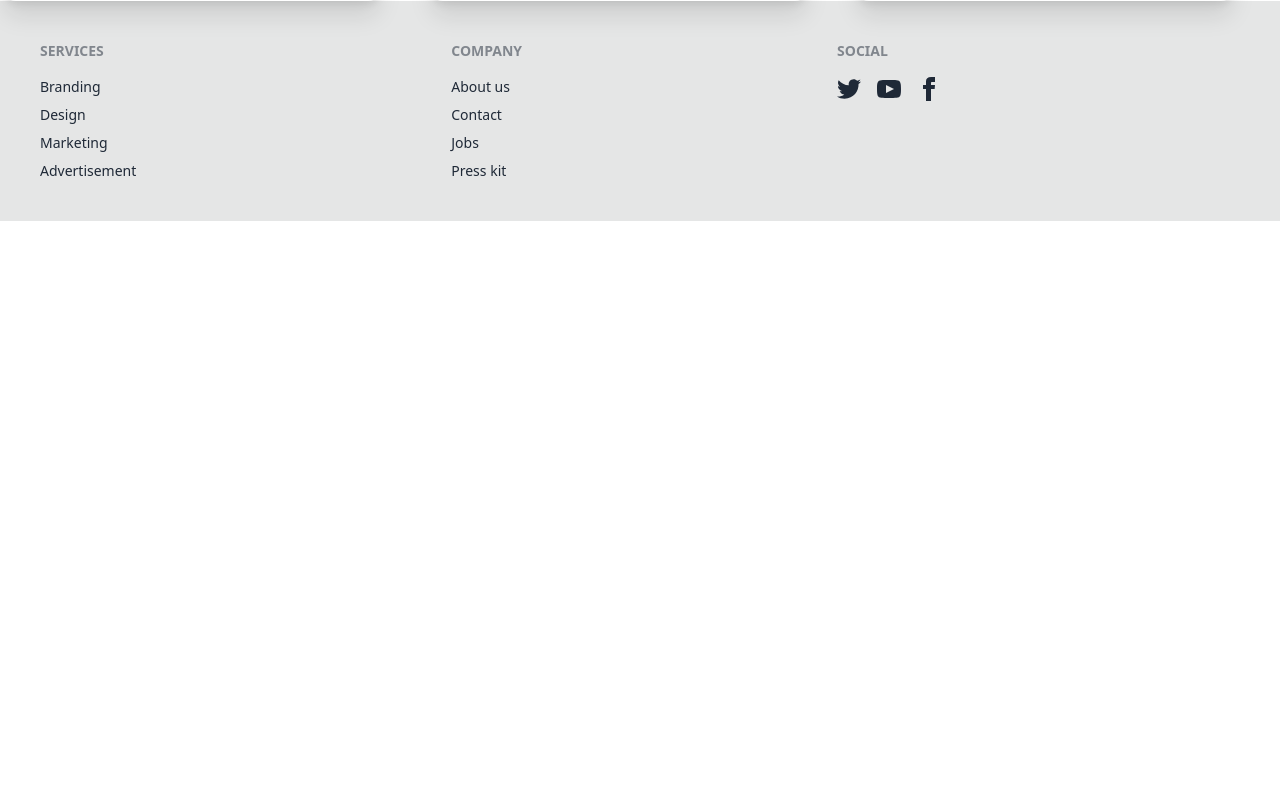
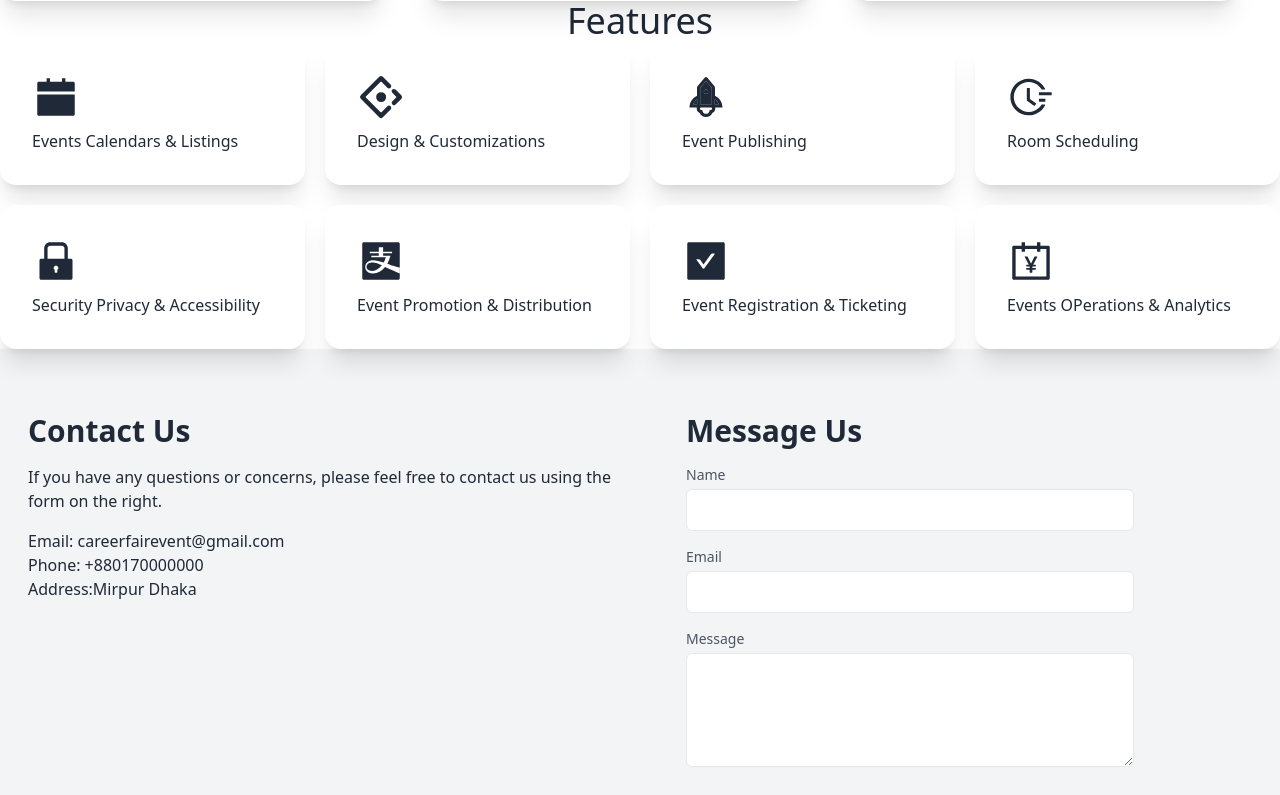
Before and after one commit to MahmudulMahi/event-management-react, a React (Vite) app: page / in a window 1280 px wide. Shown: the part 1821-2616 px from the top of the page. Before the commit the page ends 2042 px from the top, so only its background shows below. Built offline with nearby package versions, Linux system fonts and the light colour scheme; no server answers.

Commit message:
add Features and contact section

```diff
--- a/package.json
+++ b/package.json
@@ -15,6 +15,7 @@
     "match-sorter": "^6.3.1",
     "react": "^18.2.0",
     "react-dom": "^18.2.0",
+    "react-icons": "^4.11.0",
     "react-router-dom": "^6.16.0",
     "sort-by": "^1.2.0"
   },
--- /dev/null
+++ b/src/pages/contact/Contact.jsx
@@ -0,0 +1,91 @@
+import React, { useState } from 'react';
+
+const Contact = () => {
+  const [formData, setFormData] = useState({
+    name: '',
+    email: '',
+    message: '',
+  });
+
+  const handleChange = (e) => {
+    setFormData({ ...formData, [e.target.name]: e.target.value });
+  };
+
+  const handleSubmit = (e) => {
+    e.preventDefault();
+    console.log(formData);
+  };
+
+  return (
+    <section className="bg-gray-100 py-16">
+      <div className="container mx-auto flex">
+        <div className="w-1/2 pr-8 mx-auto ml-7">
+          <h2 className="text-3xl font-semibold mb-4">Contact Us</h2>
+          <p className="mb-4">
+            If you have any questions or concerns, please feel free to contact us using the form on the right.
+          </p>
+          <p>Email: careerfairevent@gmail.com</p>
+          <p>Phone: +880170000000</p>
+          <p>Address:Mirpur Dhaka</p>
+        </div>
+        <div className="w-1/2 pl-8">
+        <h2 className="text-3xl font-semibold mb-4">Message Us</h2>
+          <form onSubmit={handleSubmit} className="max-w-md">
+            <div className="mb-4">
+              <label htmlFor="name" className="block text-sm font-medium text-gray-600">
+                Name
+              </label>
+              <input
+                type="text"
+                id="name"
+                name="name"
+                value={formData.name}
+                onChange={handleChange}
+                className="mt-1 p-2 w-full border rounded-md"
+                required
+              />
+            </div>
+            <div className="mb-4">
+              <label htmlFor="email" className="block text-sm font-medium text-gray-600">
+                Email
+              </label>
+              <input
+                type="email"
+                id="email"
+                name="email"
+                value={formData.email}
+                onChange={handleChange}
+                className="mt-1 p-2 w-full border rounded-md"
+                required
+              />
+            </div>
+            <div className="mb-6">
+              <label htmlFor="message" className="block text-sm font-medium text-gray-600">
+                Message
+              </label>
+              <textarea
+                id="message"
+                name="message"
+                value={formData.message}
+                onChange={handleChange}
+                rows="4"
+                className="mt-1 p-2 w-full border rounded-md"
+                required
+              ></textarea>
+            </div>
+            <div className="text-center">
+              <button
+                type="submit"
+                className="bg-blue-500 hover:bg-blue-600 text-white font-semibold py-2 px-4 rounded-md"
+              >
+                Submit
+              </button>
+            </div>
+          </form>
+        </div>
+      </div>
+    </section>
+  );
+};
+
+export default Contact;
--- /dev/null
+++ b/src/pages/feature/Feature.jsx
@@ -0,0 +1,72 @@
+
+import { AiFillCalendar,AiOutlineAntDesign,AiTwotoneRocket,AiOutlineFieldTime,AiFillLock,AiFillAlipaySquare,AiFillCheckSquare, AiOutlineAccountBook} from "react-icons/ai";
+const Feature = () => {
+  return (
+    <div>
+      <h2 className="text-center text-4xl">Features</h2>
+
+      <div className="grid grid-cols-4 gap-5">
+      <div className="card bg-base-100 shadow-xl ">
+        <div className="card-body ">
+          <h2 className="card-title "><AiFillCalendar className="text-5xl"></AiFillCalendar></h2>
+          <p>Events Calendars & Listings</p>
+
+        </div>
+      </div>
+      <div className="card bg-base-100 shadow-xl ">
+        <div className="card-body ">
+          <h2 className="card-title "><AiOutlineAntDesign className="text-5xl"></AiOutlineAntDesign></h2>
+          <p>Design & Customizations</p>
+
+        </div>
+      </div>
+      <div className="card bg-base-100 shadow-xl ">
+        <div className="card-body ">
+          <h2 className="card-title "><AiTwotoneRocket className="text-5xl"></AiTwotoneRocket></h2>
+          <p>Event Publishing</p>
+
+        </div>
+      </div>
+      <div className="card bg-base-100 shadow-xl ">
+        <div className="card-body ">
+          <h2 className="card-title "><AiOutlineFieldTime className="text-5xl"></AiOutlineFieldTime></h2>
+          <p>Room Scheduling</p>
+
+        </div>
+      </div>
+      <div className="card bg-base-100 shadow-xl ">
+        <div className="card-body ">
+          <h2 className="card-title "><AiFillLock className="text-5xl"></AiFillLock></h2>
+          <p>Security Privacy & Accessibility</p>
+
+        </div>
+      </div>
+      <div className="card bg-base-100 shadow-xl ">
+        <div className="card-body ">
+          <h2 className="card-title "><AiFillAlipaySquare className="text-5xl"></AiFillAlipaySquare></h2>
+          <p>Event Promotion & Distribution</p>
+
+        </div>
+      </div>
+      <div className="card bg-base-100 shadow-xl ">
+        <div className="card-body ">
+          <h2 className="card-title "><AiFillCheckSquare className="text-5xl"></AiFillCheckSquare></h2>
+          <p>Event Registration & Ticketing</p>
+
+        </div>
+      </div>
+      <div className="card bg-base-100 shadow-xl ">
+        <div className="card-body ">
+          <h2 className="card-title "><AiOutlineAccountBook className="text-5xl"></AiOutlineAccountBook></h2>
+          <p>Events OPerations & Analytics</p>
+
+        </div>
+      </div>
+
+      </div>
+
+    </div>
+  );
+};
+
+export default Feature;
--- a/src/pages/home/Home.jsx
+++ b/src/pages/home/Home.jsx
@@ -4,6 +4,8 @@ import Navbar from '../../components/Navbar';
 import Banner from '../../components/banner/Banner';
 import Eventcart from './Eventcart.jsx/Eventcart';
 import Footer from './footer/Footer';
+import Feature from '../feature/Feature';
+import Contact from '../contact/Contact';
 
 const Home = () => {
   const event=useLoaderData()
@@ -23,6 +25,10 @@ const Home = () => {
         }
       </div>
 
+      <Feature></Feature>
+
+      <Contact></Contact>
+
       <Footer></Footer>
 
     </div>
```
Also changed, not shown: 1 other file (tests, documents, lock files or other folders).
